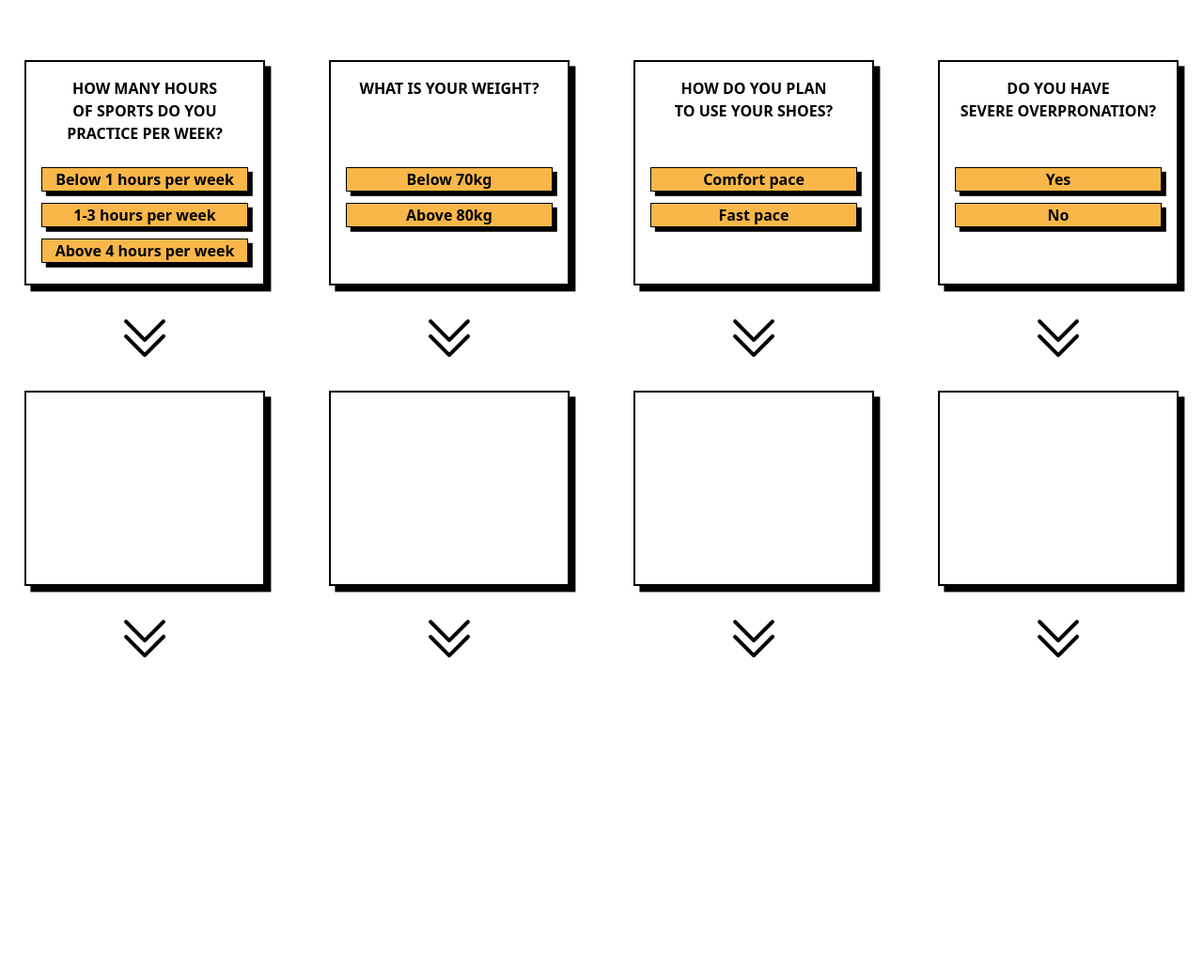
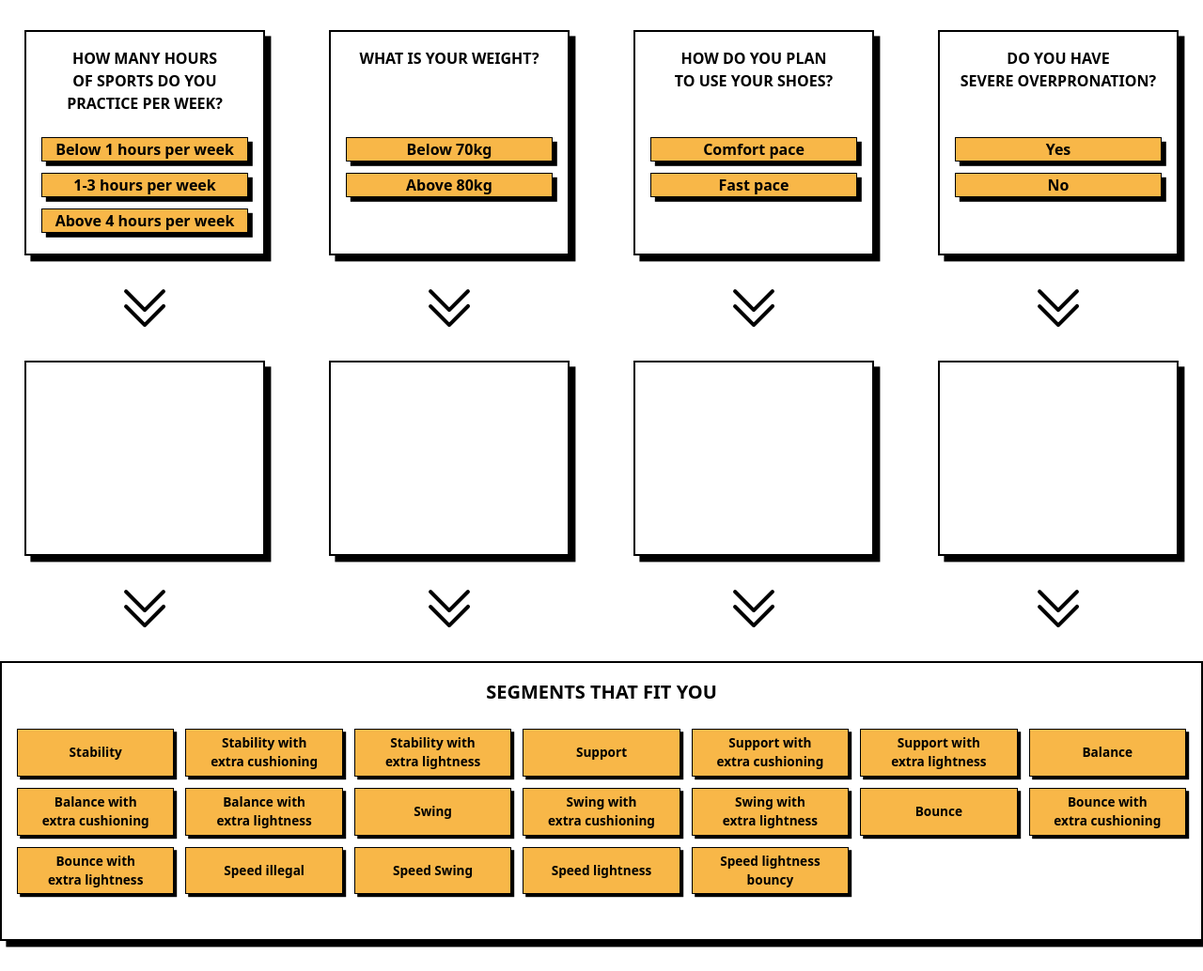
Before and after one commit to NeoScripter/shoe-quiz, a website built with Vite: page index.html in a window 1280 px wide. Shown: the whole page at 94% size. Before the commit the page ends 800 px from the top, so only its background shows below. Built offline with nearby package versions, Linux system fonts and the light colour scheme.

Commit message:
add segment selection logic

```diff
--- a/index.html
+++ b/index.html
@@ -74,6 +74,30 @@
                     </div>
                 </div>
             </div>
+
+            <div class="segments">
+                <p class="segments__title">Segments that fit you</p>
+                <ul class="segments__content">
+                    <li>Sewing</li>
+                    <li>Sewing</li>
+                    <li>Sewing</li>
+                    <li>Sewing</li>
+                    <li>Sewing</li>
+                    <li>Sewing</li>
+                    <li>Sewing</li>
+                    <li>Sewing</li>
+                    <li>Sewing</li>
+                    <li>Sewing</li>
+                    <li>Sewing</li>
+                    <li>Sewing</li>
+                    <li>Sewing</li>
+                    <li>Sewing</li>
+                    <li>Sewing</li>
+                    <li>Sewing</li>
+
+
+                </ul>
+            </div>
         </div>
         <script type="module" src="/src/main.ts"></script>
     </body>
--- /dev/null
+++ b/src/data/segmentMap.ts
@@ -0,0 +1,108 @@
+export const segmentMap: Record<string, number[]> = {
+    '?111': [1, 4, 10, 12, 13, 15],
+    '1?11': [1, 4, 5],
+    '11?1': [1, 3, 4, 6, 7],
+    '111?': [1, 4],
+    '?112': [1, 7, 10, 12, 13, 15],
+    '1?12': [1, 2],
+    '11?2': [1, 3, 7],
+    '?121': [3, 6, 7, 9, 16, 17, 18, 19],
+    '1?21': [3, 4, 6, 7],
+    '112?': [3, 6, 7],
+    '?122': [3, 7, 8, 10, 13, 16, 17, 18, 19],
+    '1?22': [1, 3, 7, 8],
+    '?211': [2, 5, 10, 11, 13, 14],
+    '12?1': [4, 5],
+    '121?': [2, 5],
+    '?212': [2, 8, 10, 11, 13, 14],
+    '12?2': [1, 2, 8],
+    '?221': [1, 4, 16, 17],
+    '122?': [1, 4, 8],
+    '?222': [1, 7, 8, 11, 14, 16, 17],
+    '2?11': [1, 2],
+    '21?1': [1, 9],
+    '211?': [1, 7],
+    '2?12': [7, 8],
+    '21?2': [7, 8, 10, 13],
+    '2?21': [1, 9],
+    '212?': [8, 9, 10, 13],
+    '2?22': [7, 8, 10, 11, 13, 14],
+    '22?1': [1, 2],
+    '221?': [2, 8],
+    '22?2': [7, 8, 11, 14],
+    '222?': [1, 7, 11, 14],
+    '3?11': [10, 11, 12, 13, 14, 15],
+    '31?1': [10, 12, 13, 15, 16, 17, 18, 19],
+    '311?': [10, 12, 13, 15],
+    '3?12': [10, 11, 12, 13, 14, 15],
+    '31?2': [10, 12, 13, 15, 16, 17, 18, 19],
+    '3?21': [16, 17, 18, 19],
+    '312?': [16, 17, 18, 19],
+    '3?22': [16, 17, 18, 19],
+    '32?1': [10, 11, 13, 14, 16, 17],
+    '321?': [10, 11, 13, 14],
+    '32?2': [10, 11, 13, 14, 16, 17],
+    '322?': [16, 17],
+    '??11': [1, 2, 4, 5, 10, 11, 12, 13, 14, 15],
+    '?1?1': [1, 3, 4, 6, 7, 9, 10, 12, 13, 15, 16, 17, 18, 19],
+    '?11?': [1, 4, 7, 10, 12, 13, 15],
+    '1??1': [1, 3, 4, 5, 6, 7],
+    '1?1?': [1, 2, 4, 5],
+    '11??': [1, 3, 4, 6, 7],
+    '??12': [1, 2, 7, 8, 10, 11, 12, 13, 14, 15],
+    '?1?2': [1, 3, 7, 8, 10, 12, 13, 15, 16, 17, 18, 19],
+    '1??2': [1, 2, 3, 7, 8],
+    '??21': [1, 3, 4, 6, 7, 9, 16, 17, 18, 19],
+    '?12?': [3, 6, 7, 8, 9, 10, 13, 16, 17, 18, 19],
+    '1?2?': [1, 3, 4, 6, 7, 8],
+    '??22': [1, 3, 7, 8, 10, 11, 13, 14, 16, 17, 18, 19],
+    '?2?1': [1, 2, 4, 5, 10, 11, 13, 14, 16, 17],
+    '?21?': [2, 5, 8, 10, 11, 13, 14],
+    '12??': [1, 2, 4, 5, 8],
+    '?2?2': [1, 2, 7, 8, 10, 11, 13, 14, 16, 17],
+    '?22?': [1, 4, 7, 8, 11, 14, 16, 17],
+    '2??1': [1, 2, 9],
+    '2?1?': [1, 2, 7, 8],
+    '21??': [1, 7, 8, 9, 10, 13],
+    '2??2': [7, 8, 10, 11, 13, 14],
+    '2?2?': [1, 7, 8, 9, 10, 11, 13, 14],
+    '22??': [1, 2, 7, 8, 11, 14],
+    '3?1?': [10, 11, 12, 13, 14, 15],
+    '31??': [10, 12, 13, 15, 16, 17, 18, 19],
+    '3??2': [10, 11, 12, 13, 14, 15, 16, 17, 18, 19],
+    '3?2?': [16, 17, 18, 19],
+    '32??': [10, 11, 13, 14, 16, 17],
+    '???1': [1, 2, 3, 4, 5, 6, 7, 9, 10, 11, 12, 13, 14, 15, 16, 17, 18, 19],
+    '??1?': [1, 2, 4, 5, 7, 8, 10, 11, 12, 13, 14, 15],
+    '?1??': [1, 3, 4, 6, 7, 8, 9, 10, 12, 13, 15, 16, 17, 18, 19],
+    '1???': [1, 2, 3, 4, 5, 6, 7, 8],
+    '???2': [1, 2, 3, 7, 8, 10, 11, 12, 13, 14, 15, 16, 17, 18, 19],
+    '??2?': [1, 3, 4, 6, 7, 8, 9, 10, 11, 13, 14, 16, 17, 18, 19],
+    '?2??': [1, 2, 4, 5, 7, 8, 10, 11, 13, 14, 16, 17],
+    '2???': [1, 2, 7, 8, 9, 10, 11, 13, 14],
+    '3???': [10, 11, 12, 13, 14, 15, 16, 17, 18, 19],
+    '1111': [1, 4],
+    '1112': [1],
+    '1121': [3, 6, 7],
+    '1122': [3, 7],
+    '1211': [5],
+    '1212': [2],
+    '1221': [4],
+    '1222': [1, 8],
+    '2111': [1],
+    '2112': [7],
+    '2121': [9],
+    '2122': [8, 10, 13],
+    '2211': [2],
+    '2212': [8],
+    '2221': [1],
+    '2222': [7, 11, 14],
+    '3111': [10, 12, 13, 15],
+    '3112': [10, 12, 13, 15],
+    '3121': [16, 17, 18, 19],
+    '3122': [16, 17, 18, 19],
+    '3211': [10, 11, 13, 14],
+    '3212': [10, 11, 13, 14],
+    '3221': [16, 17],
+    '3222': [16, 17],
+};
--- /dev/null
+++ b/src/data/segments.ts
@@ -0,0 +1,21 @@
+export const segments: string[] = [
+    'Stability',
+    'Stability with extra cushioning',
+    'Stability with extra lightness',
+    'Support',
+    'Support with extra cushioning',
+    'Support with extra lightness',
+    'Balance',
+    'Balance with extra cushioning',
+    'Balance with extra lightness',
+    'Swing',
+    'Swing with extra cushioning',
+    'Swing with extra lightness',
+    'Bounce',
+    'Bounce with extra cushioning',
+    'Bounce with extra lightness',
+    'Speed illegal',
+    'Speed Swing',
+    'Speed lightness',
+    'Speed lightness bouncy',
+];
--- a/src/main.ts
+++ b/src/main.ts
@@ -1,9 +1,11 @@
 import { answerDescriptions, Question, questions } from './data/questions';
+import { segmentMap } from './data/segmentMap';
+import { segments } from './data/segments';
 import './style.css';
 import { accessDomElement } from './utils/accessDomElement';
 import { accessDomElements } from './utils/accessDomElements';
 import { appendChildren } from './utils/appendChildren';
-import { createClassedElement } from './utils/createClassedElement';
+import { buildElement } from './utils/buildElement';
 
 type currentAnswer = number | null;
 
@@ -25,16 +27,6 @@ export class QuizHandler {
         const el = accessDomElement(quizSelector, HTMLElement);
 
         this.quizElement = el;
-    }
-
-    private createArrow(): HTMLDivElement {
-        const wrapper = createClassedElement('div', 'arrow-wrapper');
-        wrapper.innerHTML = `
-        <svg xmlns="http://www.w3.org/2000/svg" viewBox="0 0 24 24" fill="currentColor" class="size-6">
-          <path fill-rule="evenodd" d="M11.47 13.28a.75.75 0 0 0 1.06 0l7.5-7.5a.75.75 0 0 0-1.06-1.06L12 11.69 5.03 4.72a.75.75 0 0 0-1.06 1.06l7.5 7.5Z" clip-rule="evenodd"/>
-          <path fill-rule="evenodd" d="M11.47 19.28a.75.75 0 0 0 1.06 0l7.5-7.5a.75.75 0 1 0-1.06-1.06L12 17.69l-6.97-6.97a.75.75 0 0 0-1.06 1.06l7.5 7.5Z" clip-rule="evenodd"/>
-        </svg>`;
-        return wrapper;
     }
 
     private selectAnswer(selectedId: number, questionIdx: number) {
@@ -76,31 +68,33 @@ export class QuizHandler {
                     this.selectAnswer(btnIndex + 1, cardIndex);
                     this.deselectAnswers('.quiz__answer button', card);
                     this.selectBtnAnswer(button);
+
+                    this.assignSegmentInvalidClasses();
                 })
             );
         });
     }
 
-    public renderQuestions() {
+    private renderQuestions() {
         this.quizElement.innerHTML = '';
 
         this.questions.forEach((question) => {
-            const wrapper = createClassedElement('div', 'quiz__card-wrapper');
+            const wrapper = buildElement('div', 'quiz__card-wrapper');
             const currentQuestionId = question.id.toString();
             wrapper.dataset.questionId = currentQuestionId;
 
-            const card = createClassedElement('div', 'quiz__card');
-            const questionText = createClassedElement('p', 'quiz__question');
-            questionText.textContent = question.question;
-            const answerList = createClassedElement('ul', 'quiz__answers');
-            const answerCard = createClassedElement('div', 'answer__card');
-            answerCard.textContent = '';
+            const card = buildElement('div', 'quiz__card');
+            const questionText = buildElement(
+                'p',
+                'quiz__question',
+                question.question
+            );
+            const answerList = buildElement('ul', 'quiz__answers');
+            const answerCard = buildElement('div', 'answer__card');
 
             question.answers.forEach((answer) => {
-                const item = createClassedElement('li', 'quiz__answer');
-
-                const button = document.createElement('button');
-                button.textContent = answer.label;
+                const item = buildElement('li', 'quiz__answer');
+                const button = buildElement('button', '', answer.label);
 
                 item.appendChild(button);
                 answerList.appendChild(item);
@@ -108,16 +102,102 @@ export class QuizHandler {
 
             appendChildren(card, [questionText, answerList]);
 
-            const topArrow = this.createArrow();
-            const bottomArrow = this.createArrow();
-            appendChildren(wrapper, [card, topArrow, answerCard, bottomArrow]);
+            appendChildren(wrapper, [
+                card,
+                createArrow(),
+                answerCard,
+                createArrow(),
+            ]);
 
             this.quizElement.appendChild(wrapper);
         });
 
         this.addBtnEventListeners();
     }
+
+    private renderSegments() {
+        const container = accessDomElement(
+            '.segments__content',
+            HTMLUListElement
+        );
+
+        container.innerHTML = '';
+
+        segments.forEach((segment) => {
+            const li = buildElement('li', '', segment);
+            container.appendChild(li);
+        });
+    }
+
+    private convertAnswersToString() {
+        let result = '';
+        this.currentAnswers.forEach((answer) => {
+            if (answer === null) {
+                result += '?';
+            } else {
+                result += answer.toString();
+            }
+        });
+
+        return result;
+    }
+
+    private getValidSegments() {
+        const key = this.convertAnswersToString();
+        if (!(key in segmentMap)) return [];
+
+        return segmentMap[key];
+    }
+
+    private removeSegmentClasses() {
+        const segments = accessDomElements(
+            '.segments__content li',
+            HTMLLIElement
+        );
+        segments.forEach((segment) =>
+            segment.classList.remove('success', 'danger')
+        );
+    }
+
+    private isCompleted() {
+        return !this.currentAnswers.includes(null);
+    }
+
+    private assignSegmentInvalidClasses() {
+        this.removeSegmentClasses();
+        const validSegments = this.getValidSegments();
+
+        const segments = accessDomElements(
+            '.segments__content li',
+            HTMLLIElement
+        );
+
+        const completed = this.isCompleted();
+
+        segments.forEach((segment, idx) => {
+            if (validSegments.includes(idx + 1) && completed) {
+                segment.classList.add('success');
+            } else if (!validSegments.includes(idx + 1)) {
+                segment.classList.add('danger');
+            }
+        });
+    }
+
+    public init() {
+        this.renderQuestions();
+        this.renderSegments();
+    }
 }
 
 const quiz = new QuizHandler(questions, answerDescriptions);
-quiz.renderQuestions();
+quiz.init();
+
+function createArrow(): HTMLDivElement {
+    const wrapper = buildElement('div', 'arrow-wrapper');
+    wrapper.innerHTML = `
+  <svg xmlns="http://www.w3.org/2000/svg" viewBox="0 0 24 24" fill="currentColor" class="size-6">
+    <path fill-rule="evenodd" d="M11.47 13.28a.75.75 0 0 0 1.06 0l7.5-7.5a.75.75 0 0 0-1.06-1.06L12 11.69 5.03 4.72a.75.75 0 0 0-1.06 1.06l7.5 7.5Z" clip-rule="evenodd"/>
+    <path fill-rule="evenodd" d="M11.47 19.28a.75.75 0 0 0 1.06 0l7.5-7.5a.75.75 0 1 0-1.06-1.06L12 17.69l-6.97-6.97a.75.75 0 0 0-1.06 1.06l7.5 7.5Z" clip-rule="evenodd"/>
+  </svg>`;
+    return wrapper;
+}
--- a/src/style.css
+++ b/src/style.css
@@ -56,7 +56,6 @@ li {
 p,
 li,
 figcaption {
-    max-width: 85ch;
     text-wrap: pretty;
 }
 a {
@@ -70,6 +69,7 @@ a {
     max-width: 90rem;
     min-height: 100vh;
     align-content: center;
+    padding-block: 2rem;
 }
 
 .quiz {
@@ -111,7 +111,12 @@ a {
     width: 100%;
     cursor: pointer;
     background-color: #f8b748;
-    transition: background-color 0.25s ease-in;
+    transition: all 0.15s ease-in-out;
+}
+
+.quiz__answer button:active {
+    box-shadow: 0.1rem 0.1rem 0 black;
+    transform: scale(0.9);
 }
 
 .quiz__answer button:hover {
@@ -120,10 +125,6 @@ a {
 
 .quiz__answer button.selected {
     background-color: #79ffc0;
-}
-
-.wrong-answer {
-    background-color: #c15540;
 }
 
 .arrow-wrapper {
@@ -140,7 +141,57 @@ a {
     text-wrap: balance;
     text-align: center;
     min-height: 13rem;
-    align-content: center;
+    display: flex;
+    justify-content: center;
+    align-items: center;
     max-width: 16rem;
     margin-inline: auto;
 }
+
+.segments {
+    border: 2px solid black;
+    padding: 1rem;
+    box-shadow: 0.4rem 0.4rem 0 black;
+    max-width: 84rem;
+    margin-inline: auto;
+    padding-bottom: 3rem;
+}
+
+.segments__title {
+    font-weight: 700;
+    text-transform: uppercase;
+    text-align: center;
+    text-wrap: balance;
+    font-weight: bold;
+    font-size: 1.25rem;
+    margin-bottom: 1.5rem;
+}
+
+.segments__content {
+    gap: 0.75rem;
+    display: grid;
+    grid-template-columns: repeat(7, 1fr);
+}
+
+.segments__content li {
+    border: 1px solid black;
+    box-shadow: 0.2rem 0.2rem 0 black;
+    text-align: center;
+    font-weight: bold;
+    text-wrap: balance;
+    font-size: 0.85rem;
+    background-color: #f8b748;
+    transition: all 0.15s ease-in-out;
+    display: flex;
+    justify-content: center;
+    align-items: center;
+    padding: 0.25rem;
+}
+
+.segments__content li.danger {
+    background-color: #c15540;
+}
+
+.segments__content li.success {
+    background-color: #79ffc0;
+}
--- /dev/null
+++ b/src/utils/buildElement.ts
@@ -0,0 +1,10 @@
+export function buildElement<K extends keyof HTMLElementTagNameMap>(
+    tag: K,
+    className: string,
+    textContent = ''
+): HTMLElementTagNameMap[K] {
+    const element = document.createElement(tag);
+    element.className = className;
+    element.textContent = textContent;
+    return element;
+}
--- a/src/utils/createClassedElement.ts
+++ /dev/null
@@ -1,8 +0,0 @@
-export function createClassedElement<K extends keyof HTMLElementTagNameMap>(
-    tag: K,
-    className: string
-): HTMLElementTagNameMap[K] {
-    const element = document.createElement(tag);
-    element.className = className;
-    return element;
-}
```
